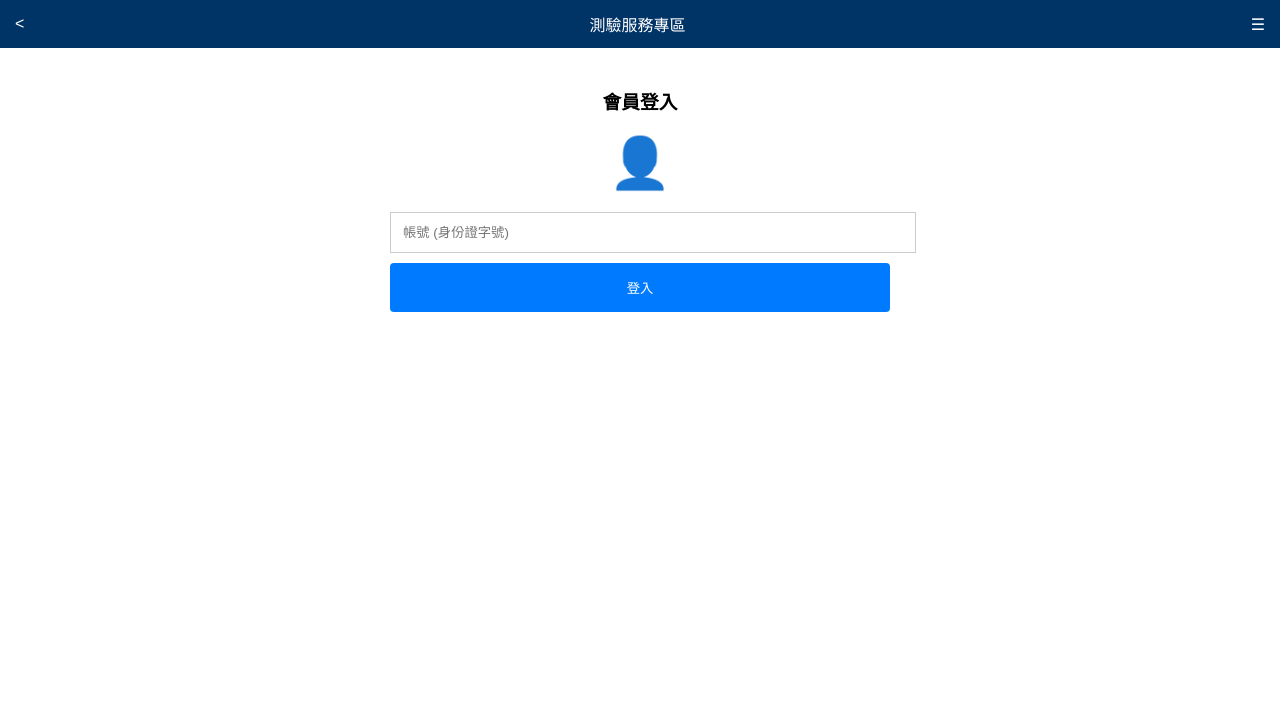
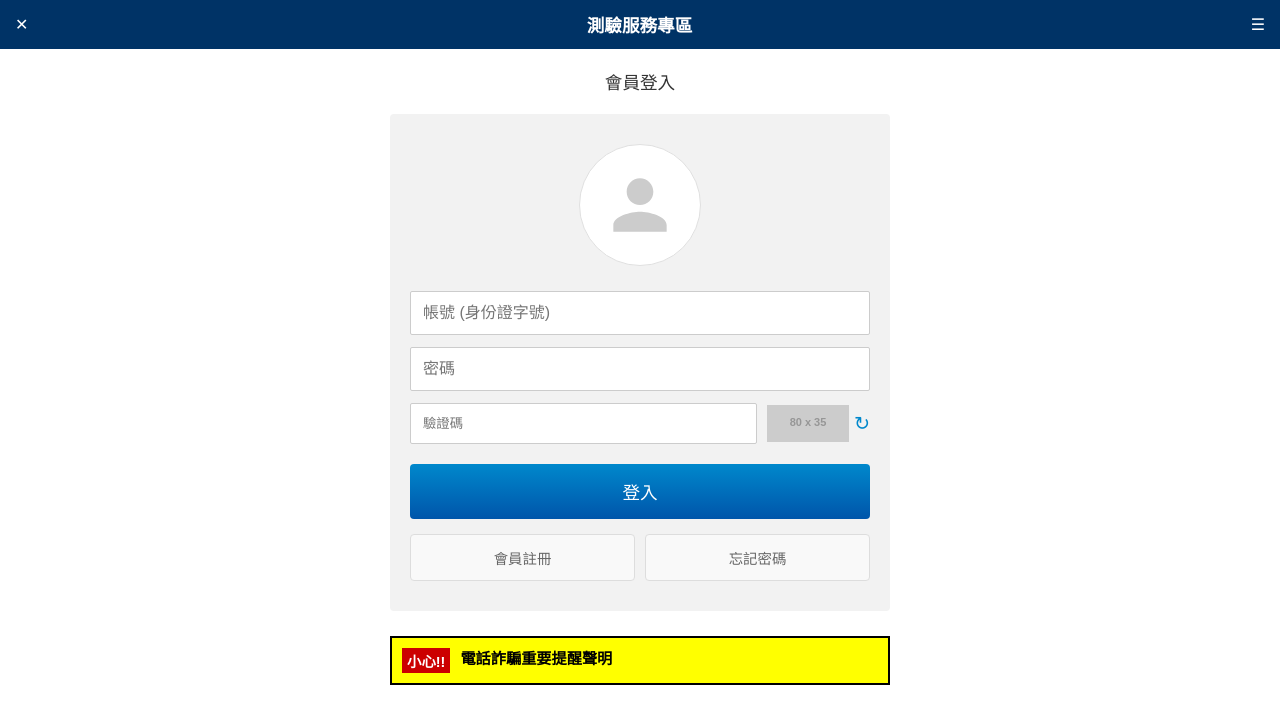
Before and after one commit to jaina0831/TOEIC, a plain HTML site: page index.html in a window 1280 px wide. Drawn offline with Linux system fonts and the light colour scheme; placeholder pictures from the web are drawn by us.

Commit message:
Update index.html

```diff
--- a/index.html
+++ b/index.html
@@ -9,7 +9,7 @@
         body {
             font-family: Arial, "Microsoft JhengHei", sans-serif;
             margin: 0; padding: 0;
-            background-color: #ffffff; /* 整體白底 */
+            background-color: #ffffff;
         }
 
         .header {
@@ -24,102 +24,150 @@
             padding: 20px 15px;
             max-width: 500px;
             margin: 0 auto;
-            background-color: #ffffff; /* 內容區白底 */
         }
 
         .page { display: none; }
         .page.active { display: block; }
 
-        /* ==================== 成績顯示核心區 (圖四/五/六) ==================== */
-        .result-container {
-            background-color: #f2f2f2; /* 成績重點部位灰底 */
-            padding: 20px;
+        /* ==================== 登入介面優化 (精準還原截圖) ==================== */
+        .login-box {
+            background-color: #f2f2f2; /* 淺灰色背景框 */
+            padding: 30px 20px;
             border-radius: 4px;
-            margin-bottom: 25px;
-            text-align: center;
+            margin-top: 10px;
         }
 
-        /* 標題虛線框 */
-        .title-dashed-box {
-            border: 1px dashed #999; /* 灰色細框 */
-            padding: 10px;
-            margin-bottom: 15px;
-            display: inline-block;
-            width: 90%;
-            background-color: transparent;
+        .login-title {
+            text-align: center;
+            font-size: 1.1em;
+            margin-bottom: 20px;
+            color: #333;
         }
 
-        /* 標題換行處理 */
-        .title-main {
-            display: block;
-            font-size: 0.95em;
-            font-weight: bold;
-            margin-bottom: 5px;
-        }
-        .title-sub {
-            display: block;
-            font-size: 0.95em;
-            font-weight: bold;
+        .avatar-circle {
+            width: 120px;
+            height: 120px;
+            background-color: #ffffff;
+            border-radius: 50%;
+            margin: 0 auto 25px;
+            display: flex;
+            align-items: center;
+            justify-content: center;
+            overflow: hidden;
+            border: 1px solid #e0e0e0;
         }
 
-        /* 成績表格 */
+        .avatar-circle img {
+            width: 80%;
+            opacity: 0.3;
+        }
+
+        .login-input {
+            width: 100%;
+            padding: 12px;
+            margin-bottom: 12px;
+            border: 1px solid #ccc;
+            border-radius: 2px;
+            box-sizing: border-box;
+            font-size: 1em;
+        }
+
+        .captcha-row {
+            display: flex;
+            gap: 10px;
+            margin-bottom: 20px;
+            align-items: center;
+        }
+
+        .captcha-input {
+            flex: 1;
+            padding: 12px;
+            border: 1px solid #ccc;
+            border-radius: 2px;
+        }
+
+        .captcha-img-box {
+            display: flex;
+            align-items: center;
+            gap: 5px;
+        }
+
+        .login-btn {
+            width: 100%;
+            padding: 15px;
+            background: linear-gradient(to bottom, #0088cc, #0055aa);
+            color: white;
+            border: none;
+            border-radius: 4px;
+            font-size: 1.1em;
+            cursor: pointer;
+            margin-bottom: 15px;
+        }
+
+        .login-sub-btns {
+            display: flex;
+            gap: 10px;
+        }
+
+        .sub-btn {
+            flex: 1;
+            padding: 12px;
+            background-color: #f9f9f9;
+            border: 1px solid #ddd;
+            border-radius: 4px;
+            color: #666;
+            font-size: 0.9em;
+        }
+
+        /* 詐騙提醒聲明 */
+        .fraud-alert {
+            background-color: #ffff00; /* 鮮黃色 */
+            border: 2px solid #000;
+            margin-top: 25px;
+            padding: 10px;
+            display: flex;
+            align-items: flex-start;
+            gap: 10px;
+        }
+
+        .fraud-tag {
+            background-color: #cc0000;
+            color: white;
+            padding: 2px 5px;
+            font-weight: bold;
+            font-size: 0.9em;
+            white-space: nowrap;
+        }
+
+        .fraud-text {
+            font-weight: bold;
+            font-size: 0.95em;
+            line-height: 1.4;
+        }
+
+        /* ==================== 成績與申請區塊保持不變 ==================== */
+        .result-container { background-color: #f2f2f2; padding: 20px; border-radius: 4px; margin-bottom: 25px; text-align: center; }
+        .title-dashed-box { border: 1px dashed #999; padding: 10px; margin-bottom: 15px; display: inline-block; width: 90%; }
+        .title-main, .title-sub { display: block; font-size: 0.95em; font-weight: bold; }
         .score-table { width: 100%; border-collapse: collapse; margin-top: 10px; }
         .score-table td { padding: 12px 10px; border-bottom: 1px solid #ddd; }
         .score-val { text-align: right; font-weight: bold; font-size: 1.2em; }
         .val-listening { color: #007bff; }
         .val-reading { color: #3399ff; }
         .val-total { color: #dc3545; }
-
-        /* 未開放時鐘 */
-        .clock-icon {
-            width: 80px; height: 80px; border: 5px solid #ccc;
-            border-radius: 50%; margin: 15px auto; position: relative;
-        }
-        .clock-icon::after {
-            content: ""; position: absolute; width: 30px; height: 5px;
-            background: #ccc; top: 50%; left: 50%; transform-origin: left;
-            transform: rotate(-90deg);
-        }
-
-        /* ==================== 申請區塊 (白至灰漸層) ==================== */
-        .app-section h4 {
-            color: #0056b3;
-            border-bottom: 1px solid #eee;
-            padding-bottom: 10px;
-            text-align: left;
-        }
+        .clock-icon { width: 80px; height: 80px; border: 5px solid #ccc; border-radius: 50%; margin: 15px auto; position: relative; }
+        .clock-icon::after { content: ""; position: absolute; width: 30px; height: 5px; background: #ccc; top: 50%; left: 50%; transform-origin: left; transform: rotate(-90deg); }
+        .app-section h4 { color: #0056b3; border-bottom: 1px solid #eee; padding-bottom: 10px; text-align: left; }
         .app-grid { display: flex; gap: 10px; }
-
-        .app-card {
-            flex: 1;
-            border: 1px solid #e0e0e0;
-            border-radius: 4px;
-            padding: 12px;
-            text-align: center;
-            /* 由上到下白至灰色底 */
-            background: linear-gradient(to bottom, #ffffff 0%, #f7f7f7 100%);
-            box-shadow: 0 2px 4px rgba(0,0,0,0.05);
-        }
-
+        .app-card { flex: 1; border: 1px solid #e0e0e0; border-radius: 4px; padding: 12px; text-align: center; background: linear-gradient(to bottom, #ffffff 0%, #f7f7f7 100%); }
         .app-icon-container { height: 60px; display: flex; align-items: center; justify-content: center; margin-bottom: 8px; }
         .app-icon-container img { max-width: 80px; max-height: 100%; }
-
         .app-time { font-size: 0.9em; font-weight: bold; color: #000; margin: 8px 0; }
         .app-price { font-weight: bold; color: #000; font-size: 0.9em; }
         .price-red { color: #dc3545; }
-
         .note-red { color: #dc3545; font-size: 0.85em; margin-top: 20px; border-top: 1px dashed #ccc; padding-top: 15px; }
-
-        /* ==================== 其他通用 ==================== */
-        .list-notes {
-            background: #fff; padding: 15px; border: 1px solid #ddd;
-            font-size: 0.82em; line-height: 1.6; margin-bottom: 20px;
-        }
-        .exam-item {
-            background: #fff; padding: 15px; border: 1px solid #003366;
-            border-radius: 6px; display: flex; justify-content: space-between;
-            align-items: center; margin-bottom: 10px;
-        }
+        .list-notes { background: #fff; padding: 15px; border: 1px solid #ddd; font-size: 0.82em; line-height: 1.6; margin-bottom: 20px; }
+        .exam-item { background: #fff; padding: 15px; border: 1px solid #003366; border-radius: 6px; display: flex; justify-content: space-between; align-items: center; margin-bottom: 10px; }
         .footer { text-align: center; font-size: 11px; color: #999; margin: 30px 0; }
     </style>
 </head>
@@ -127,20 +175,46 @@
 
     <div id="app">
         <div id="login-page" class="page active">
-            <div class="header"><span>&lt;</span> <span>測驗服務專區</span> <span>&#9776;</span></div>
-            <div class="container" style="text-align:center;">
-                <h3>會員登入</h3>
-                <div style="font-size:50px; color:#ddd; margin:20px;">👤</div>
-                <input type="text" placeholder="帳號 (身份證字號)" style="width:100%; padding:12px; margin-bottom:10px; border:1px solid #ccc;">
-                <button onclick="navigateTo('query-list')" style="width:100%; padding:15px; background:#007bff; color:white; border:none; border-radius:4px;">登入</button>
+            <div class="header"><span>✕</span> <span style="font-size:1.1em; font-weight:bold;">測驗服務專區</span> <span>&#9776;</span></div>
+            <div class="container">
+                <div class="login-title">會員登入</div>
+
+                <div class="login-box">
+                    <div class="avatar-circle">
+                        <svg viewBox="0 0 24 24" width="80" height="80" fill="#ccc"><path d="M12 12c2.21 0 4-1.79 4-4s-1.79-4-4-4-4 1.79-4 4 1.79 4 4 4zm0 2c-2.67 0-8 1.34-8 4v2h16v-2c0-2.66-5.33-4-8-4z"/></svg>
+                    </div>
+
+                    <input type="text" class="login-input" placeholder="帳號 (身份證字號)">
+                    <input type="password" class="login-input" placeholder="密碼">
+
+                    <div class="captcha-row">
+                        <input type="text" class="captcha-input" placeholder="驗證碼">
+                        <div class="captcha-img-box">
+                            <img src="https://via.placeholder.com/80x35?text=5813" alt="5813" style="border:1px solid #ccc;">
+                            <span style="color:#0088cc; font-size:1.2em;">↻</span>
+                        </div>
+                    </div>
+
+                    <button class="login-btn" onclick="navigateTo('query-list')">登入</button>
+
+                    <div class="login-sub-btns">
+                        <button class="sub-btn">會員註冊</button>
+                        <button class="sub-btn">忘記密碼</button>
+                    </div>
+                </div>
+
+                <div class="fraud-alert">
+                    <div class="fraud-tag">小心!!</div>
+                    <div class="fraud-text">電話詐騙重要提醒聲明</div>
+                </div>
             </div>
         </div>
 
         <div id="query-list" class="page">
-            <div class="header"><span onclick="navigateTo('login-page')">&lt;</span> <span>測驗服務專區</span> <span>&#9776;</span></div>
+            <div class="header"><span onclick="navigateTo('login-page')">🏠</span> <span style="font-size:1.1em; font-weight:bold;">測驗服務專區</span> <span>&#9776;</span></div>
             <div class="container">
-                <div style="text-align:center; font-weight:bold; margin-bottom:15px;">成績查詢</div>
-                 <div class="list-notes">
+                <div style="text-align:center; font-weight:bold; margin-bottom:15px; font-size:1.1em;">成績查詢</div>
+                <div class="list-notes">
     1. 網路查詢成績期限：開放成績查詢日起14天。<br>
     2. 測驗紀錄保留2年(自測驗日起算)。<br>
     3. 考生測驗當日全程參與，且無違反考試規則情事，寄發之"免費成績證明文件"項目如下：<br>
@@ -174,18 +248,16 @@
         </div>
 
         <div id="result-page" class="page">
-            <div class="header"><span onclick="navigateTo('query-list')">&lt;</span> <span>測驗服務專區</span> <span>&#9776;</span></div>
+            <div class="header"><span onclick="navigateTo('query-list')">&lt;</span> <span style="font-size:1.1em; font-weight:bold;">測驗服務專區</span> <span>&#9776;</span></div>
             <div class="container">
-                <div style="text-align:center; font-weight:bold; margin-bottom:15px;">成績查詢</div>
+                <div style="text-align:center; font-weight:bold; margin-bottom:15px; font-size:1.1em;">成績查詢</div>
 
                 <div class="result-container">
                     <div class="title-dashed-box">
                         <span class="title-main"><i>TOEIC</i><sup>®</sup> Listening and Reading Test</span>
                         <span class="title-sub">考試成績</span>
                     </div>
-
-                    <div id="score-display-area">
-                        </div>
+                    <div id="score-display-area"></div>
                 </div>
 
                 <div class="app-section">
@@ -193,21 +265,19 @@
                     <div class="app-grid">
                         <div class="app-card">
                             <div class="app-icon-container"><img src="20251216_135841.jpg"></div>
-                            <div style="font-size:0.8em; font-weight:bold;">證書一般件</div>
                             <div class="app-time" id="cert-time">7個工作天</div>
                             <div class="app-price">NT$ <span class="price-red" id="cert-price">600</span></div>
                         </div>
                         <div class="app-card">
                             <div class="app-icon-container"><img src="20251216_135911.jpg"></div>
-                            <div style="font-size:0.8em; font-weight:bold;">成績單一般件</div>
                             <div class="app-time" id="score-time">7個工作天</div>
                             <div class="app-price">NT$ <span class="price-red" id="score-price">200</span></div>
                         </div>
                     </div>
                     <div class="note-red">
                         <strong>注意事項</strong><br>
-                        1. 處理時間自下一個工作天起算。<br>
-                        2. 欲申請急件請至"電腦版"服務專區。
+                        1. 處理時間自確認款項後的下一個工作天開始計算。<br>
+                        2. 欲申請證書/補發成績單急件(三個工作天)，請至 "電腦版" 測驗服務專區。
                     </div>
                 </div>
             </div>
@@ -229,8 +299,8 @@
 
             if (date === '2024/12/29') {
                 area.innerHTML = `<div class="clock-icon"></div><div style="color:#666; font-size:0.9em;">本場次測驗查詢成績目前未開放。</div>`;
-                certT.innerText = "15個工作天";
-                scoreT.innerText = "10個工作天";
+                certT.innerText = "7個工作天";
+                scoreT.innerText = "7個工作天";
             } else {
                 area.innerHTML = `
                     <table class="score-table">
```
